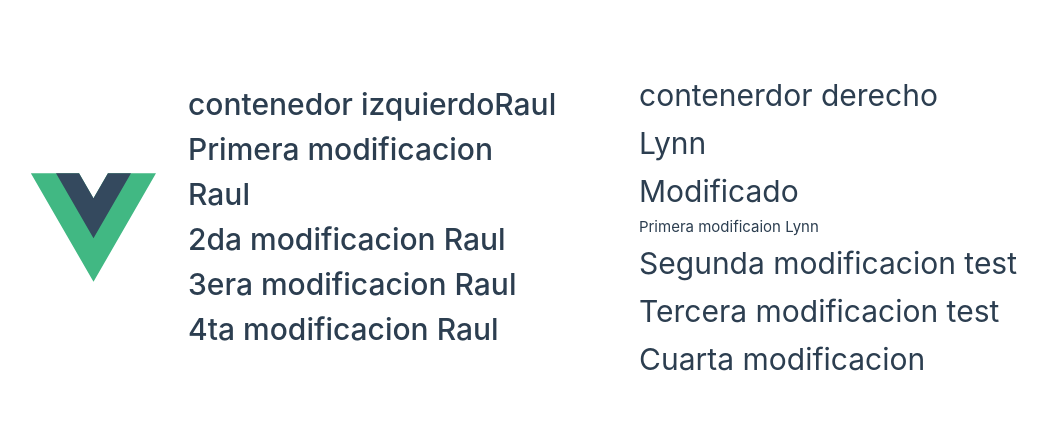
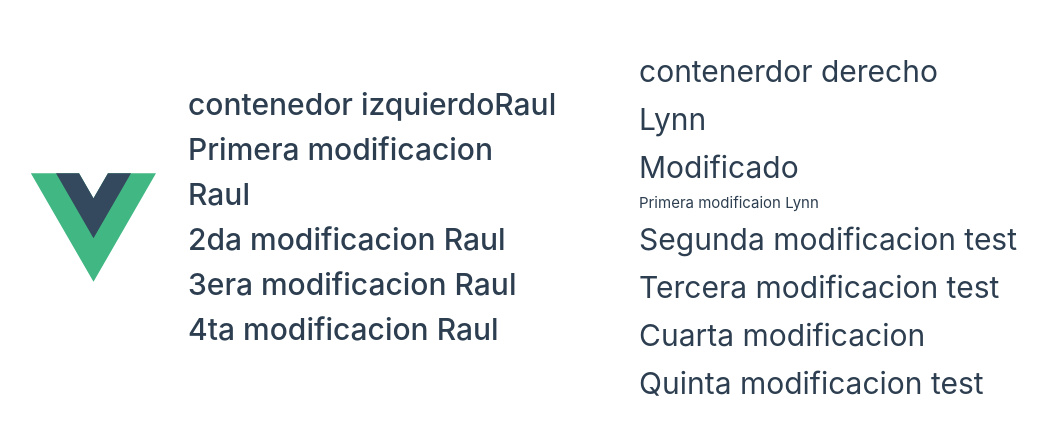
Before and after one commit to Impacto-Corp/vue-merge, a Vue app: page / in a window 1280 px wide. Shown: the part 173-608 px from the top of the page, without its empty margins (1-1048 px from the left). Built offline with nearby package versions, Linux system fonts and the light colour scheme.

Commit message:
feat: Component Modified.

```diff
--- a/src/components/TheWelcome.vue
+++ b/src/components/TheWelcome.vue
@@ -10,4 +10,5 @@
   <h1>Segunda modificacion test</h1>
   <h1>Tercera modificacion test</h1>
   <h1>Cuarta modificacion</h1>
+  <h1>Quinta modificacion test</h1>
 </template>
```
